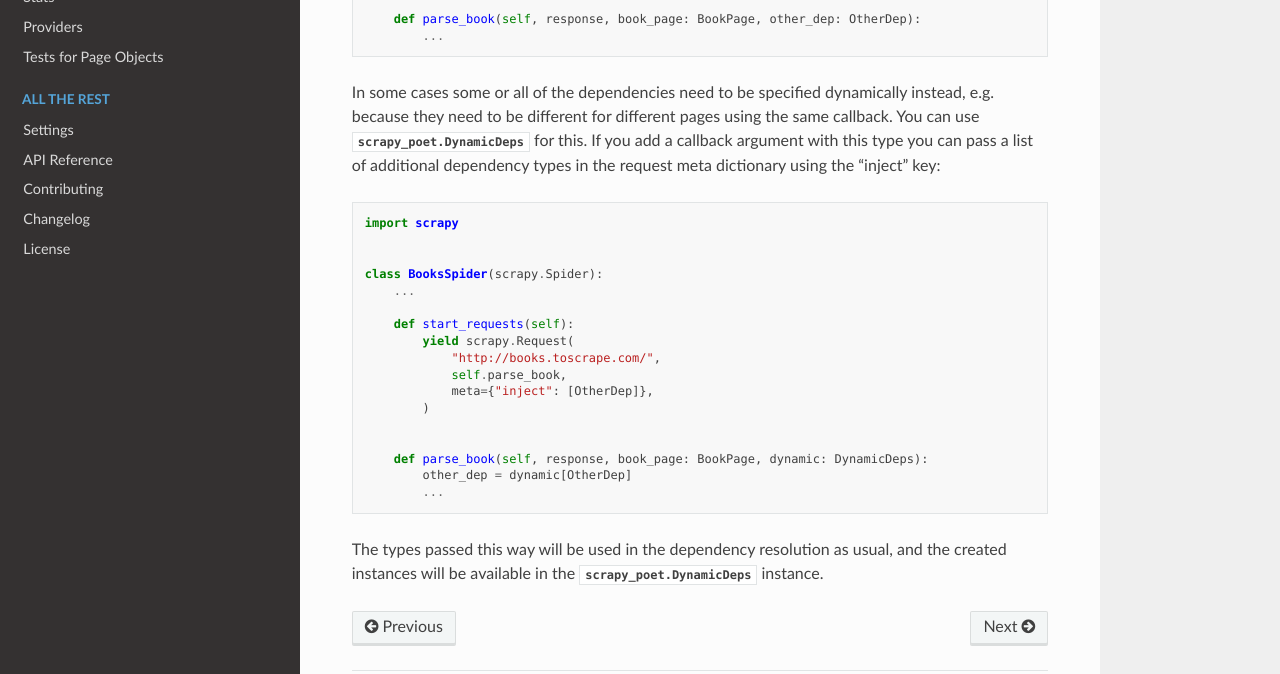
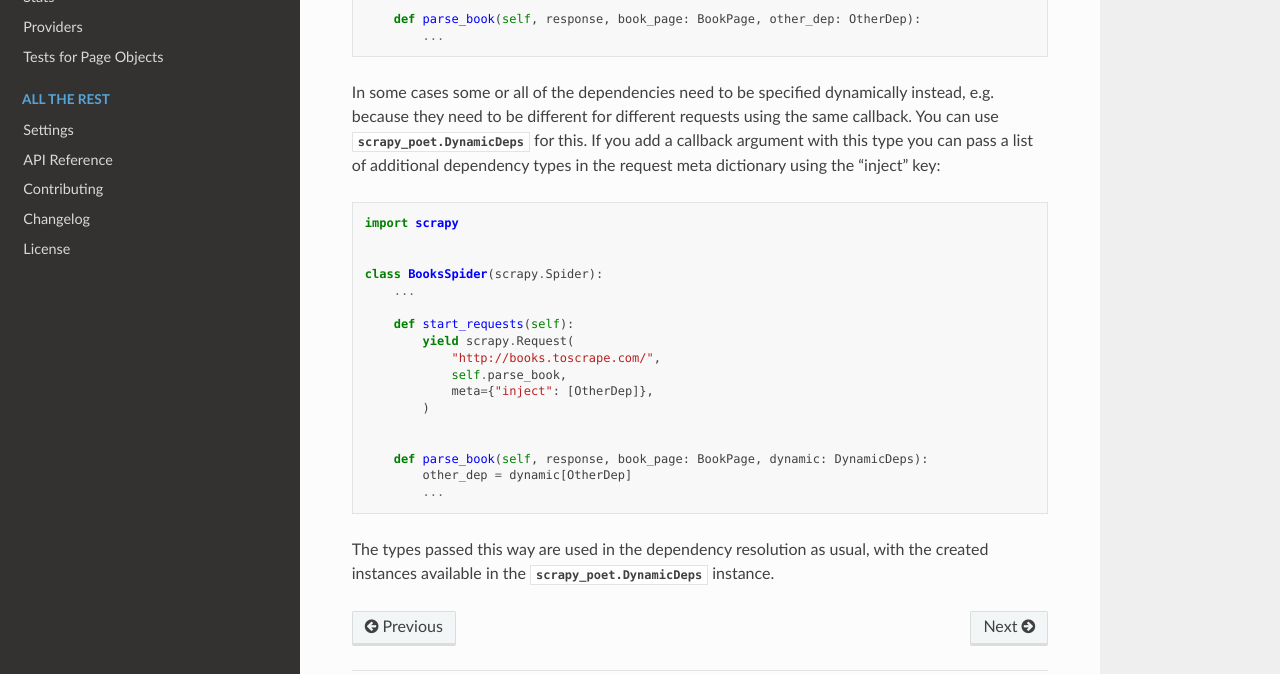
Before and after one commit to scrapinghub/scrapy-poet, a Sphinx documentation site: the page built from docs/dynamic-deps.rst, in a window 1280 px wide and 1154 px high. Shown: the part 378-1052 px from the top of the window. Built offline with Sphinx 7.4.7 and the Read the Docs theme 2.0.0, drawn with Linux system fonts in a browser that asks for light colours; the version number could not be read and is left out.

Commit message:
Small fixes.

```diff
--- a/docs/dynamic-deps.rst
+++ b/docs/dynamic-deps.rst
@@ -23,8 +23,8 @@ hints for its arguments:
             ...
 
 In some cases some or all of the dependencies need to be specified dynamically
-instead, e.g. because they need to be different for different pages using the
-same callback. You can use :class:`scrapy_poet.DynamicDeps
+instead, e.g. because they need to be different for different requests using
+the same callback. You can use :class:`scrapy_poet.DynamicDeps
 <scrapy_poet.injection.DynamicDeps>` for this. If you add a callback argument
 with this type you can pass a list of additional dependency types in the
 request meta dictionary using the "inject" key:
@@ -49,6 +49,6 @@ request meta dictionary using the "inject" key:
             other_dep = dynamic[OtherDep]
             ...
 
-The types passed this way will be used in the dependency resolution as usual,
-and the created instances will be available in the
-:class:`scrapy_poet.DynamicDeps <scrapy_poet.injection.DynamicDeps>` instance.
+The types passed this way are used in the dependency resolution as usual, with
+the created instances available in the :class:`scrapy_poet.DynamicDeps
+<scrapy_poet.injection.DynamicDeps>` instance.
```
Also changed, not shown: 1 other file.
